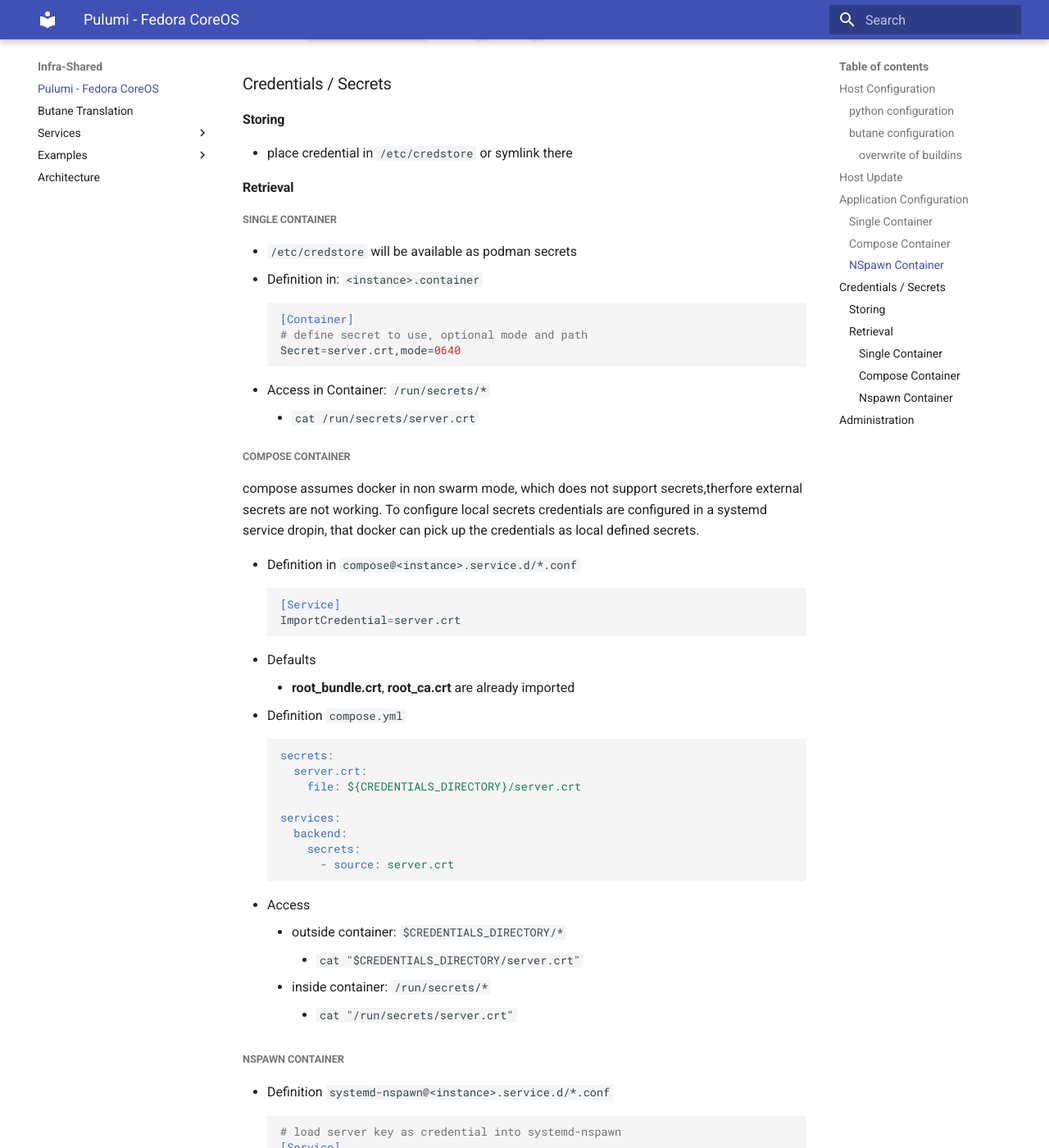
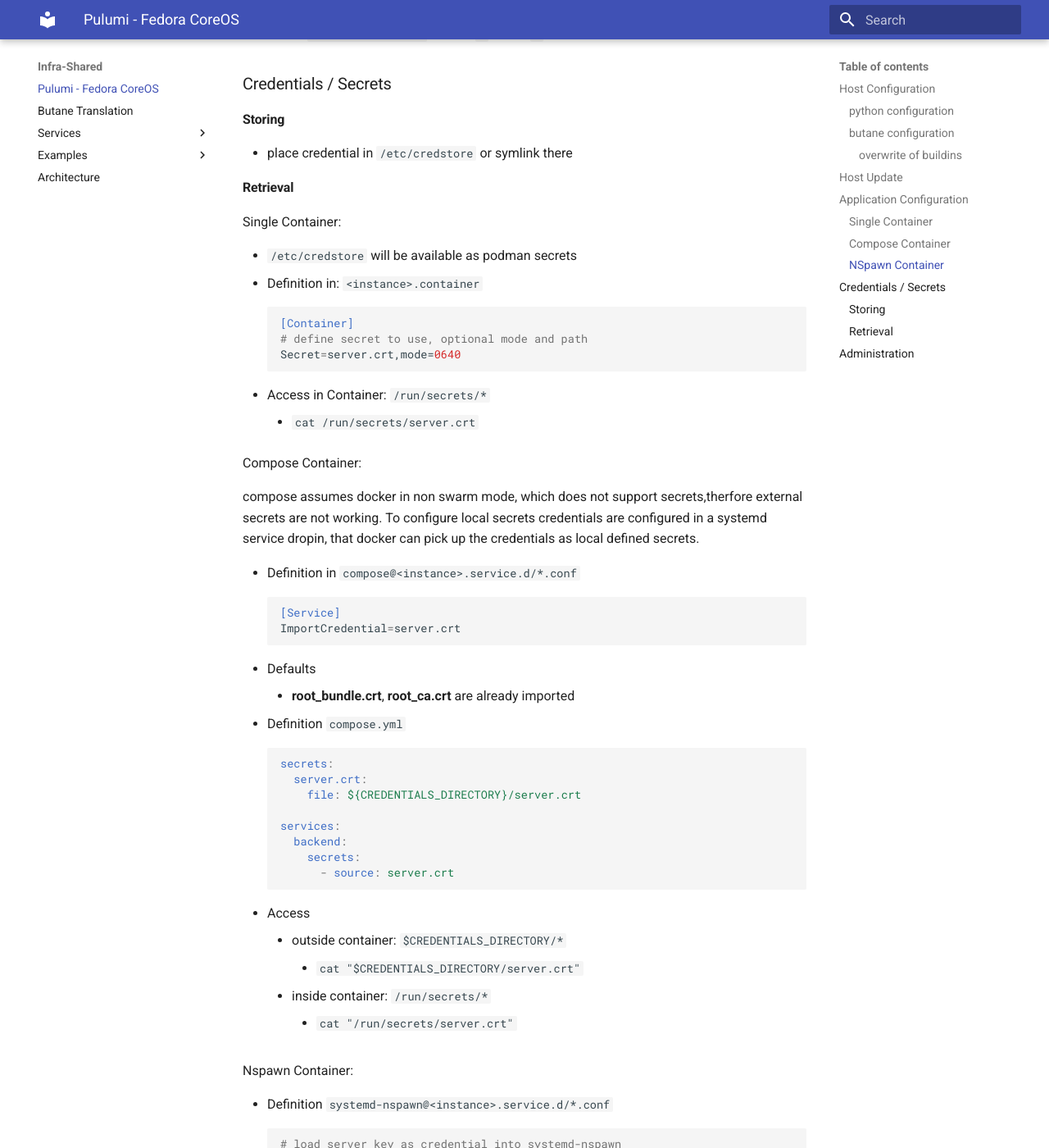
Before and after one commit to wuxxin/infra-shared, an MkDocs documentation site: the page built from docs/fcos.md, in a window 1280 px wide and 1400 px high, scrolled down 3900 px. Shown: the whole window at 82% size. Built offline with MkDocs 1.6.1 and Material for MkDocs 9.7.7, drawn with Linux system fonts in a browser that asks for light colours.

Commit message:
update docs

````diff
--- a/docs/fcos.md
+++ b/docs/fcos.md
@@ -156,7 +156,7 @@
 
 #### Retrieval
 
-##### Single Container
+Single Container:
 
 - `/etc/credstore` will be available as podman secrets
 - Definition in: `<instance>.container`
@@ -168,7 +168,8 @@
 - Access in Container: `/run/secrets/*`
     - `cat /run/secrets/server.crt`
 
-##### Compose Container
+Compose Container:
+
 compose assumes docker in non swarm mode, which does not support secrets,therfore external secrets are not working. To configure local secrets credentials are configured in a systemd service dropin, that docker can pick up the credentials as local defined secrets.
 
 - Definition in `compose@<instance>.service.d/*.conf`
@@ -197,7 +198,7 @@
     - inside container: `/run/secrets/*`
         - `cat "/run/secrets/server.crt"`
 
-##### Nspawn Container
+Nspawn Container:
 
 - Definition `systemd-nspawn@<instance>.service.d/*.conf`
 ```toml
````
